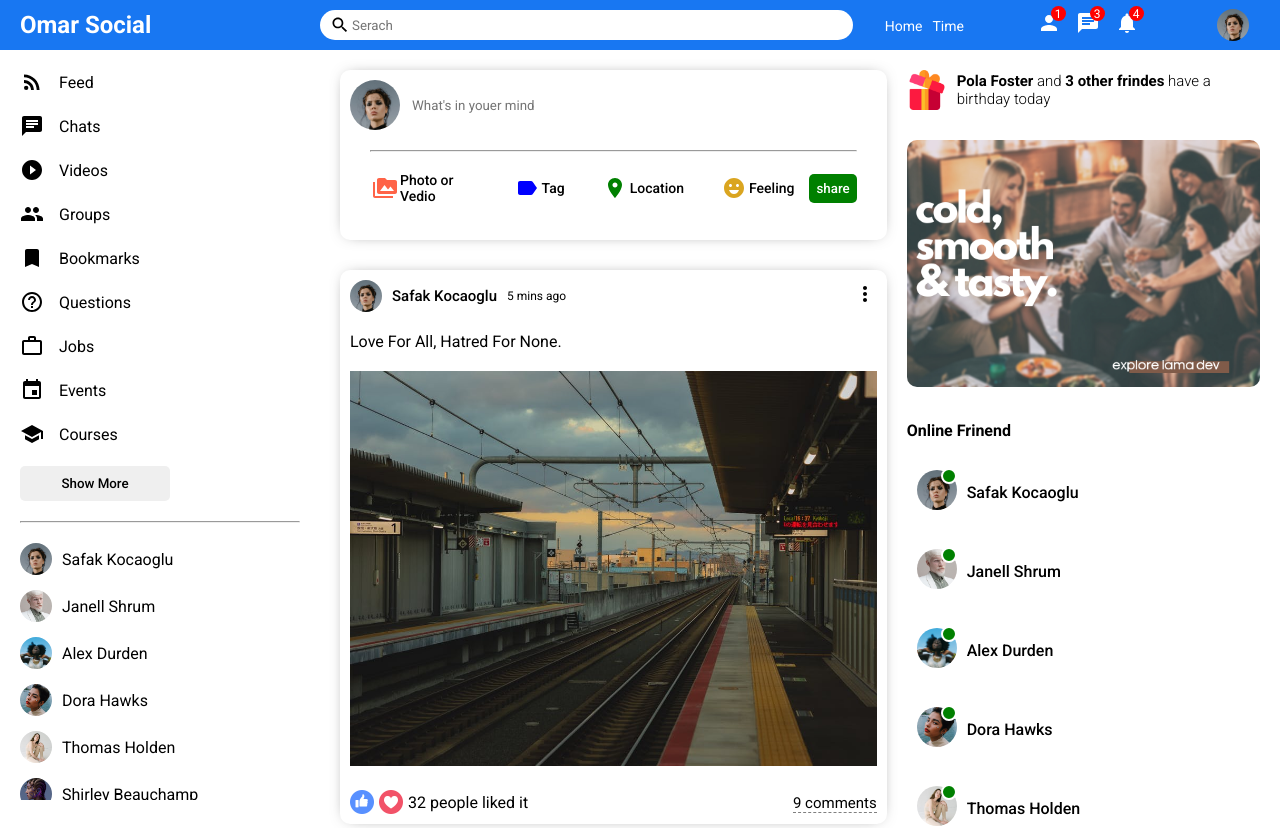
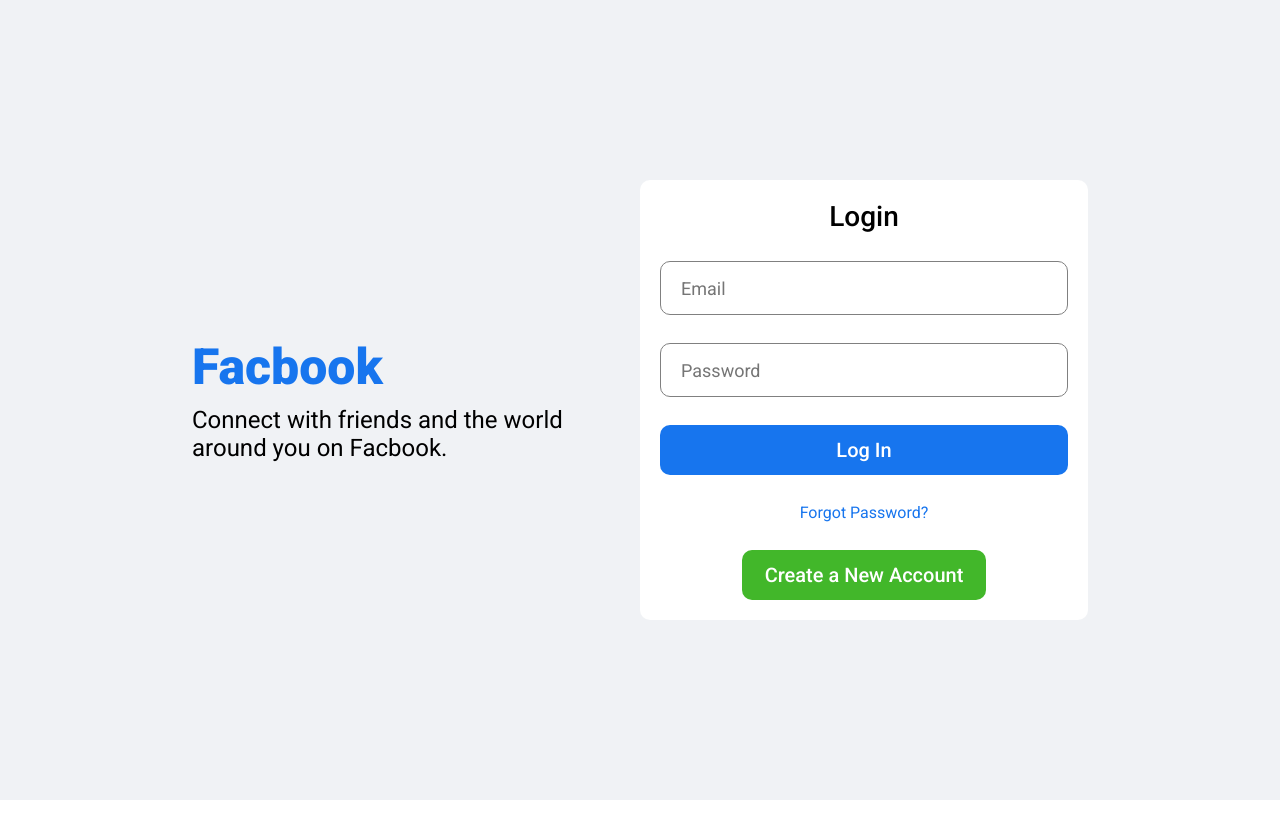
Before and after one commit to omarmatter/Facbook-Reactjs, a React (Create React App) app: page / in a window 1280 px wide. Shown: the top 828 px of the page. After the commit the page ends 800 px from the top, so only its background shows below. Built offline with nearby package versions, Linux system fonts and the light colour scheme.

Commit message:
Login & Register

```diff
--- a/src/App.js
+++ b/src/App.js
@@ -1,6 +1,8 @@
 import Home from "./pages/home/Home";
+import Login from "./pages/Login/Login";
+import Profile from "./pages/Profile/Profile";
 function App() {
-  return <Home/>
+  return <Login/>
 }
 
 export default App;
--- a/src/compnents/Righetbar/Rightbar.jsx
+++ b/src/compnents/Righetbar/Rightbar.jsx
@@ -3,11 +3,11 @@
 import {Users} from "../../dunmicData";
 import Online from '../Online/Online';
 
-export default function Rightbar() {
-    return (
-        <div className='rightbar'>
-            <div className="rightbarWrapper">
-                <div className="barthdayContainer">
+export default function Rightbar({profile}) {
+    const HomeRightbar=()=>{
+        return(
+        <>
+            <div className="barthdayContainer">
                     <img className='birthdayImg' src="/assets/gift.png" alt="" srcset="" />
                     <sapn className="birthdayText">
                        <b> Pola Foster</b> and <b>3 other frindes</b> have a birthday today
@@ -21,6 +21,86 @@
                     ))}
 
                 </ul>
+        </>
+        )
+    }
+    const ProfileRightbar = () => {
+        return (
+          <>
+            <h4 className="rightbarTitle">User information</h4>
+            <div className="rightbarInfo">
+              <div className="rightbarInfoItem">
+                <span className="rightbarInfoKey">City:</span>
+                <span className="rightbarInfoValue">New York</span>
+              </div>
+              <div className="rightbarInfoItem">
+                <span className="rightbarInfoKey">From:</span>
+                <span className="rightbarInfoValue">Madrid</span>
+              </div>
+              <div className="rightbarInfoItem">
+                <span className="rightbarInfoKey">Relationship:</span>
+                <span className="rightbarInfoValue">Single</span>
+              </div>
+            </div>
+            <h4 className="rightbarTitle">User friends</h4>
+            <div className="rightbarFollowings">
+              <div className="rightbarFollowing">
+                <img
+                  src="assets/person/1.jpeg"
+                  alt=""
+                  className="rightbarFollowingImg"
+                />
+                <span className="rightbarFollowingName">John Carter</span>
+              </div>
+              <div className="rightbarFollowing">
+                <img
+                  src="assets/person/2.jpeg"
+                  alt=""
+                  className="rightbarFollowingImg"
+                />
+                <span className="rightbarFollowingName">John Carter</span>
+              </div>
+              <div className="rightbarFollowing">
+                <img
+                  src="assets/person/3.jpeg"
+                  alt=""
+                  className="rightbarFollowingImg"
+                />
+                <span className="rightbarFollowingName">John Carter</span>
+              </div>
+              <div className="rightbarFollowing">
+                <img
+                  src="assets/person/4.jpeg"
+                  alt=""
+                  className="rightbarFollowingImg"
+                />
+                <span className="rightbarFollowingName">John Carter</span>
+              </div>
+              <div className="rightbarFollowing">
+                <img
+                  src="assets/person/5.jpeg"
+                  alt=""
+                  className="rightbarFollowingImg"
+                />
+                <span className="rightbarFollowingName">John Carter</span>
+              </div>
+              <div className="rightbarFollowing">
+                <img
+                  src="assets/person/6.jpeg"
+                  alt=""
+                  className="rightbarFollowingImg"
+                />
+                <span className="rightbarFollowingName">John Carter</span>
+              </div>
+            </div>
+          </>
+        );
+      };
+
+    return (
+        <div className='rightbar'>
+            <div className="rightbarWrapper">
+              <ProfileRightbar/>
             </div>
         </div>
     )
--- a/src/compnents/Righetbar/right.css
+++ b/src/compnents/Righetbar/right.css
@@ -1,32 +1,83 @@
-.rightbar{
+.rightbar {
     flex: 3.5;
   }
-.rightbarWrapper{
-    padding: 20px 20px 0 0  ;
+
+  .rightbarWrapper {
+    padding: 20px 20px 0 0;
   }
-.barthdayContainer{
+
+  .birthdayContainer {
     display: flex;
     align-items: center;
   }
-.birthdayImg{
+
+  .birthdayImg {
     width: 40px;
- height: 40px ;
+    height: 40px;
     margin-right: 10px;
   }
-.birthdayText{
+
+  .birthdayText {
     font-weight: 300;
     font-size: 15px;
   }
-.rightbarAd{
+
+  .rightbarAd {
     width: 100%;
     border-radius: 10px;
     margin: 30px 0;
   }
+
   .rightbarTitle{
       margin-bottom: 20px;
   }
-.rightbarFriendList{
+
+  .rightbarFriendList {
     padding: 0;
     margin: 0;
     list-style: none;
   }
+
+  .rightbarTitle{
+    font-size: 18px;
+    font-weight: 500;
+    margin-bottom: 10px;
+  }
+
+  .rightbarInfo{
+    margin-bottom: 30px;
+  }
+
+  .rightbarInfoItem{
+    margin-bottom: 10px;
+  }
+
+  .rightbarInfoKey{
+    font-weight: 500;
+    margin-right: 15px;
+    color: #555;
+  }
+
+  .rightbarInfoValue{
+    font-weight: 300;
+  }
+
+  .rightbarFollowings{
+    display: flex;
+    flex-wrap: wrap;
+    justify-content: space-between;
+  }
+
+  .rightbarFollowing{
+    display: flex;
+    flex-direction: column;
+    margin-bottom: 20px;
+    cursor: pointer;
+  }
+
+  .rightbarFollowingImg{
+    width: 100px;
+    height: 100px;
+    object-fit: cover;
+    border-radius: 5px;
+  }
--- a/src/compnents/Topbar/Topbar.jsx
+++ b/src/compnents/Topbar/Topbar.jsx
@@ -7,7 +7,7 @@
     return (
         <div className="topbarContainer">
         <div className="topbarLeft">
-          <span className="logo">Omar Social </span>
+          <span className="logo">Facbook  </span>
         </div>
         <div className="topbarCenter">
             <div className="searchbr">
--- /dev/null
+++ b/src/pages/Login/Login.jsx
@@ -0,0 +1,28 @@
+import  './login.css'
+
+export default function Login() {
+    return (
+        <div className="login">
+          <div className="loginWrapper">
+            <div className="loginLeft">
+              <h3 className="loginLogo">Facbook</h3>
+              <span className="loginDesc">
+                Connect with friends and the world around you on Facbook.
+              </span>
+            </div>
+            <div className="loginRight">
+              <div className="loginBox">
+                  <h4 className='loginTitle'>Login </h4>
+                <input placeholder="Email" className="loginInput" />
+                <input placeholder="Password" className="loginInput" />
+                <button className="loginButton">Log In</button>
+                <span className="loginForgot">Forgot Password?</span>
+                <button className="loginRegisterButton">
+                  Create a New Account
+                </button>
+              </div>
+            </div>
+          </div>
+        </div>
+      );
+    }
--- /dev/null
+++ b/src/pages/Login/login.css
@@ -0,0 +1,91 @@
+.login {
+    width: 100vw;
+    height: 100vh;
+    background-color: #f0f2f5;
+    display: flex;
+    align-items: center;
+    justify-content: center;
+  }
+
+  .loginWrapper {
+    width: 70%;
+    height: 70%;
+    display: flex;
+  }
+
+  .loginLeft,
+  .loginRight {
+    flex: 1;
+    display: flex;
+    flex-direction: column;
+    justify-content: center;
+  }
+
+  .loginLogo {
+    font-size: 50px;
+    font-weight: 800;
+    color: #1775ee;
+    margin-bottom: 10px;
+  }
+
+  .loginDesc {
+    font-size: 24px;
+  }
+
+  .loginBox{
+      height: 400px;
+      padding: 20px;
+      background-color: white;
+      border-radius: 10px;
+      display: flex;
+      flex-direction: column;
+      justify-content: space-between;
+  }
+  .loginTitle{
+      text-align: center;
+      font-weight: 500;
+      font-size: 28px;
+
+
+  }
+
+  .loginInput{
+      height: 50px;
+      border-radius: 10px;
+      border: 1px solid gray;
+      font-size: 18px;
+      padding-left: 20px;
+  }
+
+  .loginInput:focus{
+      outline: none;
+  }
+
+  .loginButton{
+      height: 50px;
+      border-radius: 10px;
+      border: none;
+      background-color: #1775ee;
+      color: white;
+      font-size: 20px;
+      font-weight: 500;
+      cursor: pointer;
+  }
+
+  .loginForgot{
+      text-align: center;
+      color: #1775ee;
+  }
+
+  .loginRegisterButton{
+      width: 60%;
+      align-self: center;
+      height: 50px;
+      border-radius: 10px;
+      border: none;
+      background-color: #42b72a;
+      color: white;
+      font-size: 20px;
+      font-weight: 500;
+      cursor: pointer;
+  }
--- /dev/null
+++ b/src/pages/Profile/Profile.jsx
@@ -0,0 +1,33 @@
+import Feed from '../../compnents/Feed/Feed'
+import Rightbar from '../../compnents/Righetbar/Rightbar'
+import Sidebar from '../../compnents/Sidebar/Sidebar'
+import Topbar from '../../compnents/Topbar/Topbar'
+import './profile.css'
+
+export default function Profile() {
+    return (
+        <>
+        <Topbar/>
+        <div className="profile">
+        <Sidebar/>
+        <div className="profileRight">
+            <div className="profileRightTop">
+                <div className="profileCover">
+                <img className='profileCoverImg ' src="/assets/post/3.jpeg" alt="" srcset="" />
+                <img className='profileUserImg ' src="/assets/post/7.jpeg" alt="" srcset="" />
+                </div>
+                 <div className="profileInfo">
+                     <h4 className='profileInfoName'>Omar Matter</h4>
+                     <span className="profileInofDesc">Full Stack Developer </span>
+                 </div>
+            </div>
+         <div className="profileRightBottom">
+         <Feed/>
+        <Rightbar/>
+         </div>
+        </div>
+
+        </div>
+        </>
+    )
+}
--- /dev/null
+++ b/src/pages/Profile/profile.css
@@ -0,0 +1,50 @@
+.profile{
+    display: flex;
+}
+
+.profileRight{
+    flex: 9;
+}
+
+.profileCover{
+    height: 320px;
+    position: relative;
+}
+
+.profileCoverImg{
+    width: 100%;
+    height: 250px;
+    object-fit: cover;
+}
+
+.profileUserImg{
+    width: 150px;
+    height: 150px;
+    border-radius: 50%;
+    object-fit: cover;
+    position: absolute;
+    left: 0;
+    right: 0;
+    margin: auto;
+    top: 150px;
+    border: 3px solid white;
+}
+
+.profileInfo{
+    display: flex;
+    flex-direction: column;
+    align-items: center;
+    justify-content: center;
+}
+
+.profileInfoName{
+    font-size: 24px;
+}
+
+.profileInfoDesc{
+    font-weight: 300;
+}
+
+.profileRightBottom{
+    display: flex;
+}
```
Lines whose indentation alone changed are shown as unchanged.
